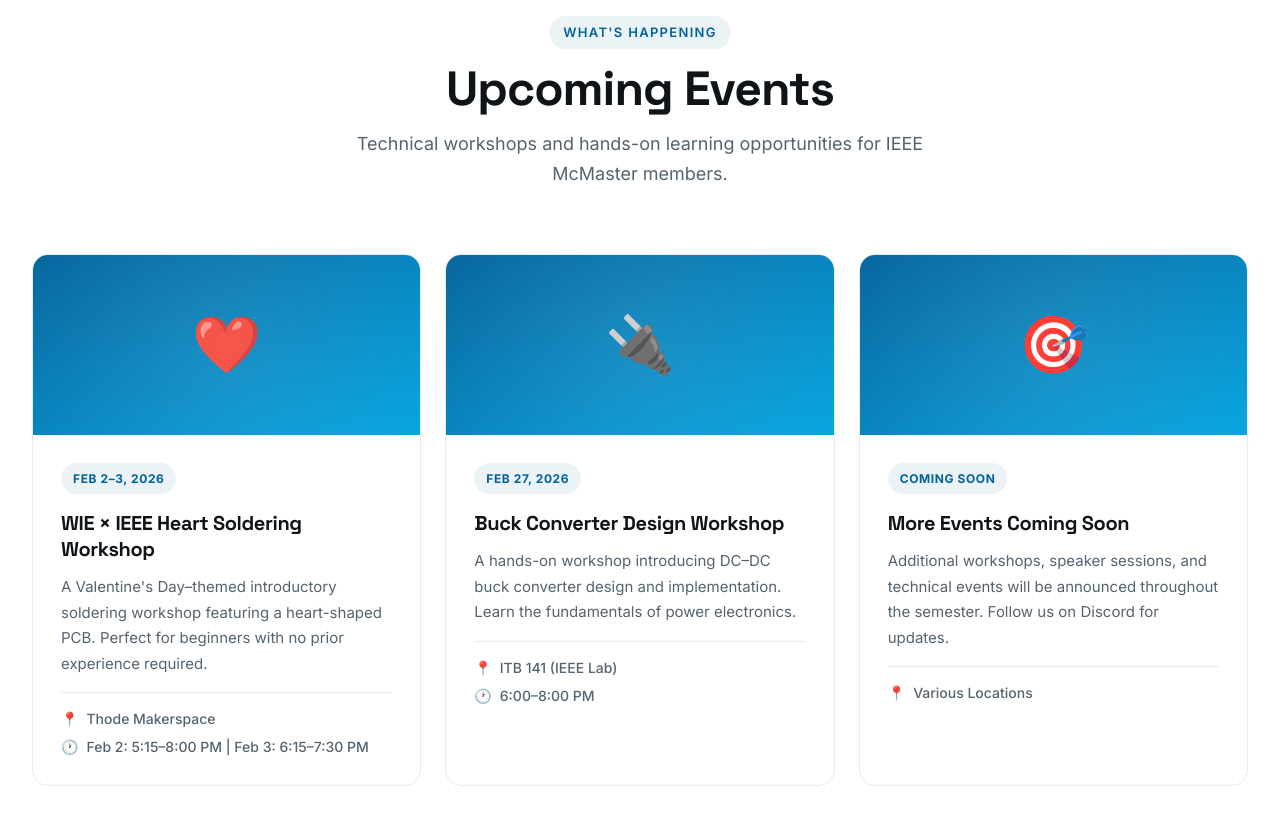
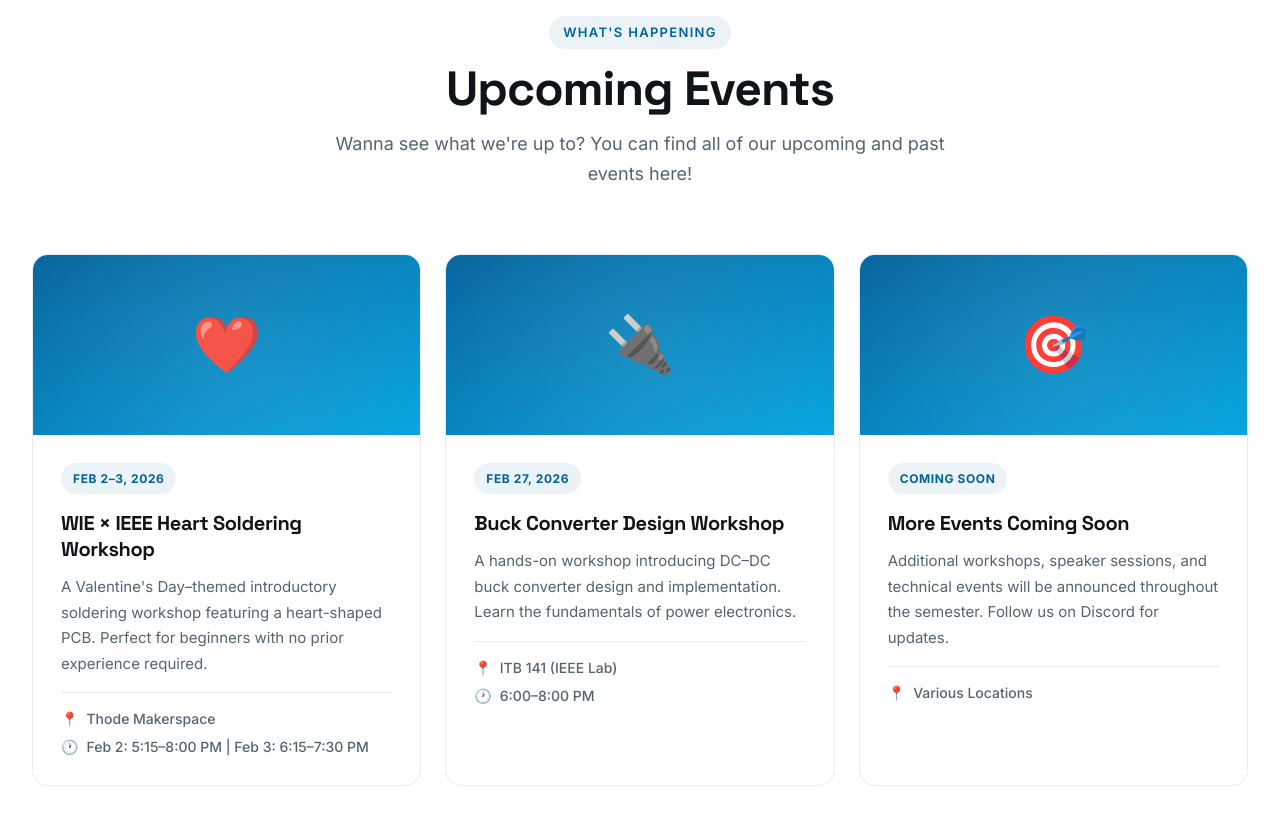
Before and after one commit to mac-ieee/ieeesb-mcmaster-website, a Next.js app: page / in a window 1280 px wide. Shown: the part 2980-3805 px from the top of the page. Built offline with nearby package versions, Linux system fonts and the light colour scheme.

Commit message:
Update subtitle for Upcoming Events section

```diff
--- a/src/components/events.tsx
+++ b/src/components/events.tsx
@@ -9,7 +9,7 @@
                 <SectionHeader
                     label="What's Happening"
                     title="Upcoming Events"
-                    subtitle="Technical workshops and hands-on learning opportunities for IEEE McMaster members."
+                    subtitle="Wanna see what we're up to? You can find all of our upcoming and past events here!"
                 />
             </div>
 
```
